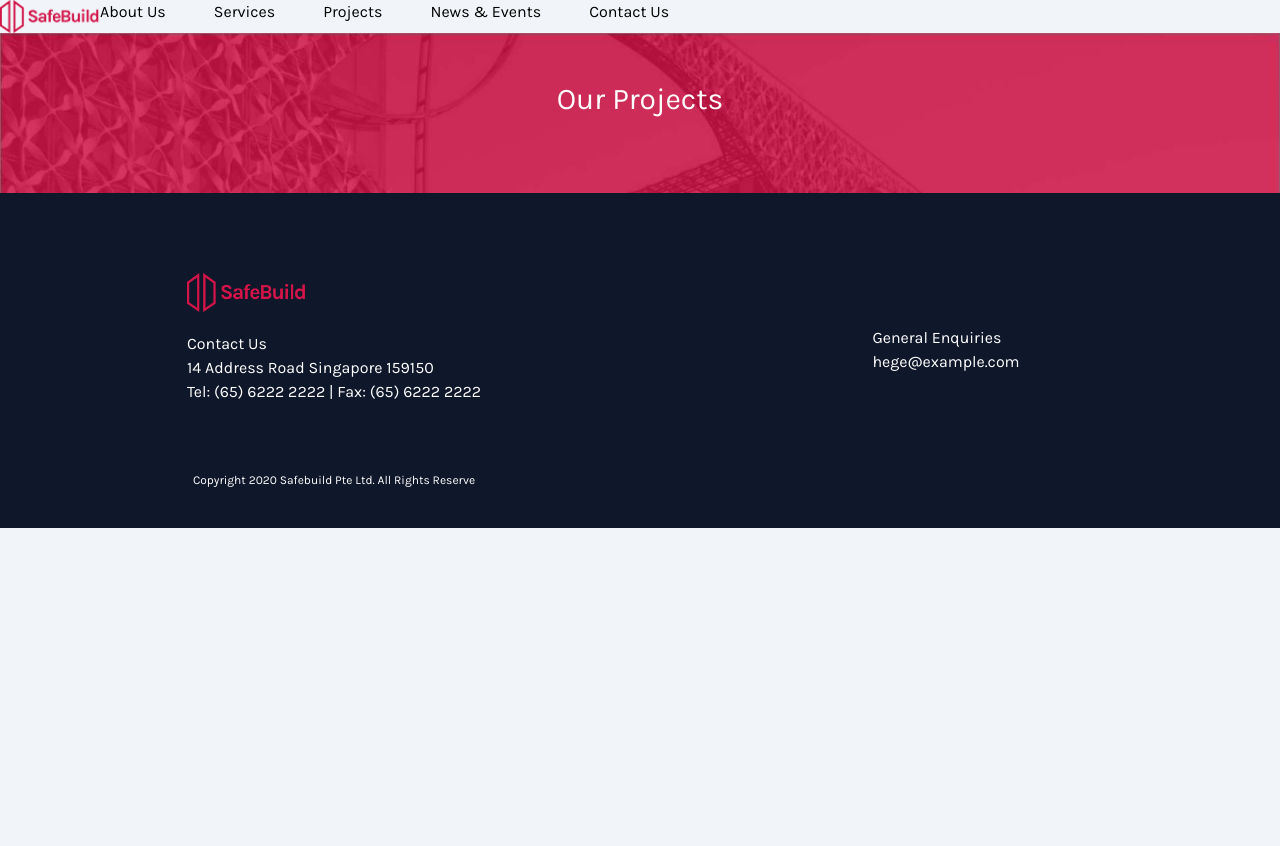
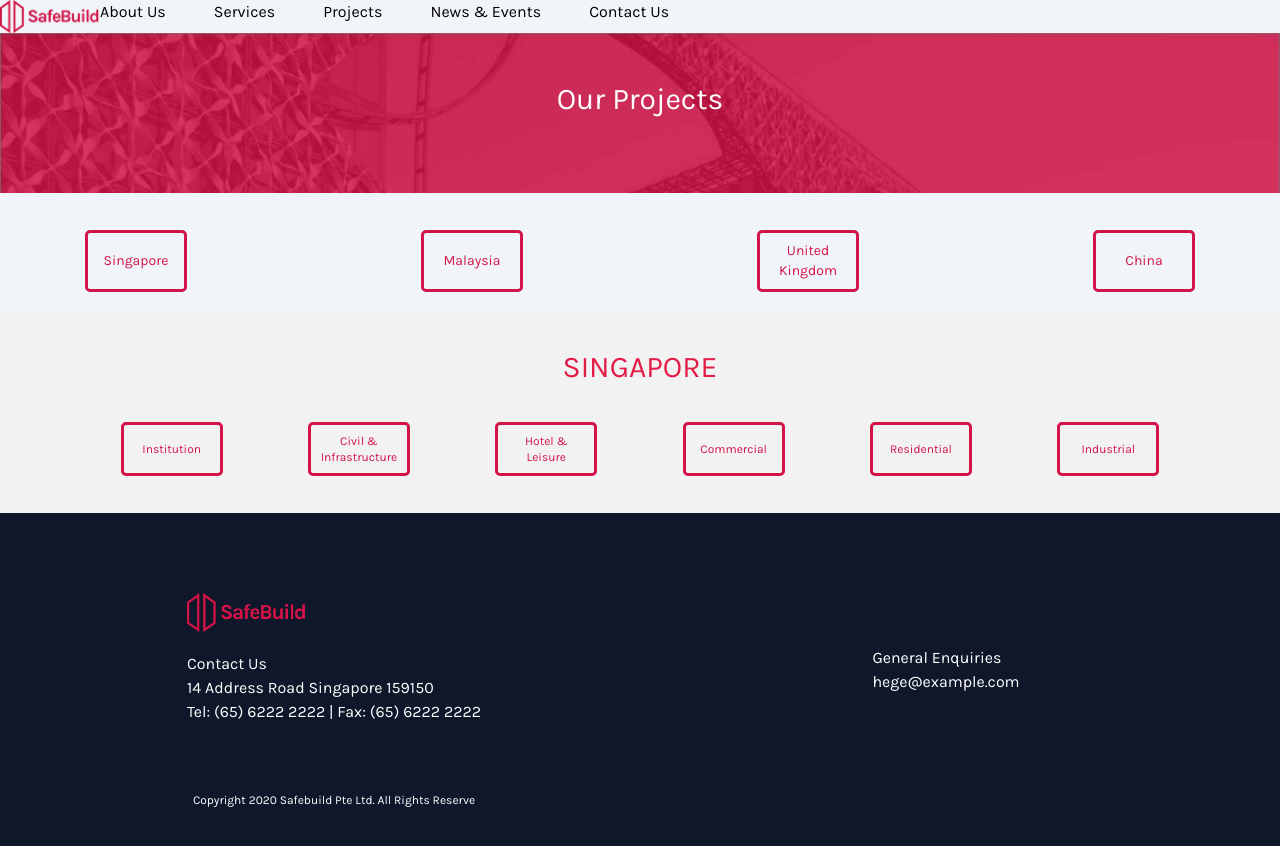
Before and after one commit to francesjgonzales/safebuild, a Next.js app: page /projects in a window 1280 px wide. Before the commit the page ends 800 px from the top, so only its background shows below. Built offline with nearby package versions, Linux system fonts and the light colour scheme.

Commit message:
added headless ui and heroicons

```diff
--- a/package.json
+++ b/package.json
@@ -14,6 +14,8 @@
     "react-dom": "^18.2.0"
   },
   "devDependencies": {
+    "@headlessui/react": "^1.7.17",
+    "@heroicons/react": "^2.1.1",
     "@types/node": "^20.8.10",
     "@types/react": "^18",
     "@types/react-dom": "^18",
--- a/src/app/globals.css
+++ b/src/app/globals.css
@@ -33,6 +33,10 @@
   @apply grid md:grid-cols-4 sm:grid grid-cols-2 justify-items-center pt-10 gap-16;
 }
 
+.six-col {
+  @apply grid md:grid-cols-6 sm:grid grid-cols-3 justify-items-center pt-10 gap-1;
+}
+
 /* Customized colors */
 
 /* Buttons */
@@ -41,7 +45,7 @@
 }
 
 .button__outline-sm {
-  @apply border-solid outline rounded-sm w-20 p-2 text-center justify-self-center text-sm;
+  @apply border-solid outline rounded-sm w-24 p-2 text-center justify-self-center text-xs;
 }
 
 .button__full {
--- a/src/app/projects/page.tsx
+++ b/src/app/projects/page.tsx
@@ -1,7 +1,53 @@
-export default function Page() {
+import React from "react";
+
+const page = () => {
   return (
-    <div className="slider__medium bg-top bg-cover bg-[url('/assets/proj-hero-img.jpg')]">
-      <p className="text-3xl">Our Projects</p>
+    <div>
+      <div className="slider__medium bg-top bg-cover bg-[url('/assets/proj-hero-img.jpg')]">
+        <p className="text-3xl">Our Projects</p>
+      </div>
+
+      {/* Button tabs */}
+      <section className="four-col py-5">
+        <button className="button__outline text-[#D21448] hover:text-[#D21448] hover:bg-[#F7D7E0]">
+          Singapore
+        </button>
+        <button className="button__outline text-[#D21448] hover:text-[#D21448] hover:bg-[#F7D7E0]">
+          Malaysia
+        </button>
+        <button className="button__outline text-[#D21448] hover:text-[#D21448] hover:bg-[#F7D7E0]">
+          United Kingdom
+        </button>
+        <button className="button__outline text-[#D21448] hover:text-[#D21448] hover:bg-[#F7D7E0]">
+          China
+        </button>
+      </section>
+
+      <section className="bg-[#F2F2F2] py-10">
+        <p className="header">Singapore</p>
+        <div className="six-col px-20">
+          <button className="button__outline-sm text-[#D21448] hover:text-[#D21448] hover:bg-[#F7D7E0]">
+            Institution
+          </button>
+          <button className="button__outline-sm text-[#D21448] hover:text-[#D21448] hover:bg-[#F7D7E0]">
+            Civil & Infrastructure
+          </button>
+          <button className="button__outline-sm text-[#D21448] hover:text-[#D21448] hover:bg-[#F7D7E0]">
+            Hotel & Leisure
+          </button>
+          <button className="button__outline-sm text-[#D21448] hover:text-[#D21448] hover:bg-[#F7D7E0]">
+            Commercial
+          </button>
+          <button className="button__outline-sm text-[#D21448] hover:text-[#D21448] hover:bg-[#F7D7E0]">
+            Residential
+          </button>
+          <button className="button__outline-sm text-[#D21448] hover:text-[#D21448] hover:bg-[#F7D7E0]">
+            Industrial
+          </button>
+        </div>
+      </section>
     </div>
   );
-}
+};
+
+export default page;
```
Also changed, not shown: 2 other files (tests, documents, lock files or other folders).
